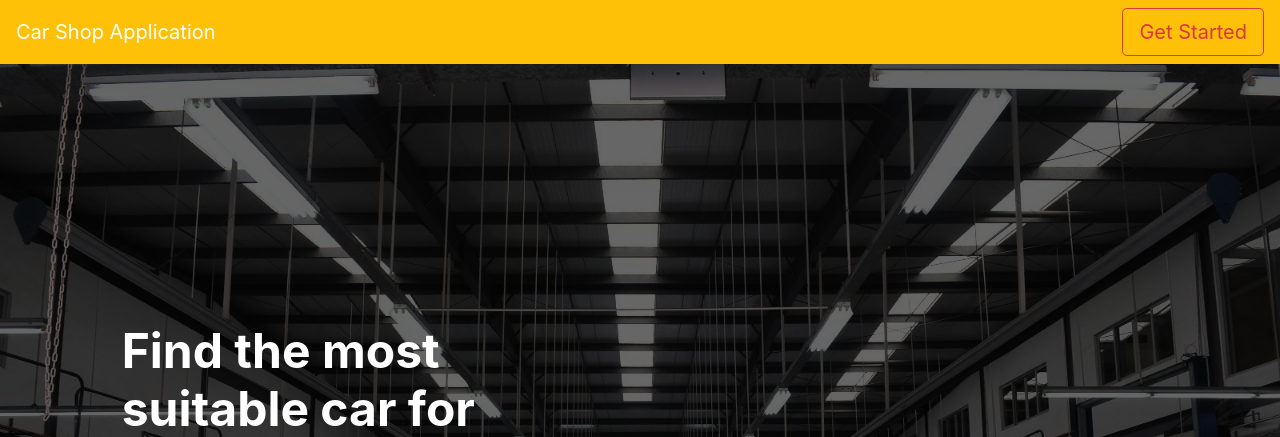
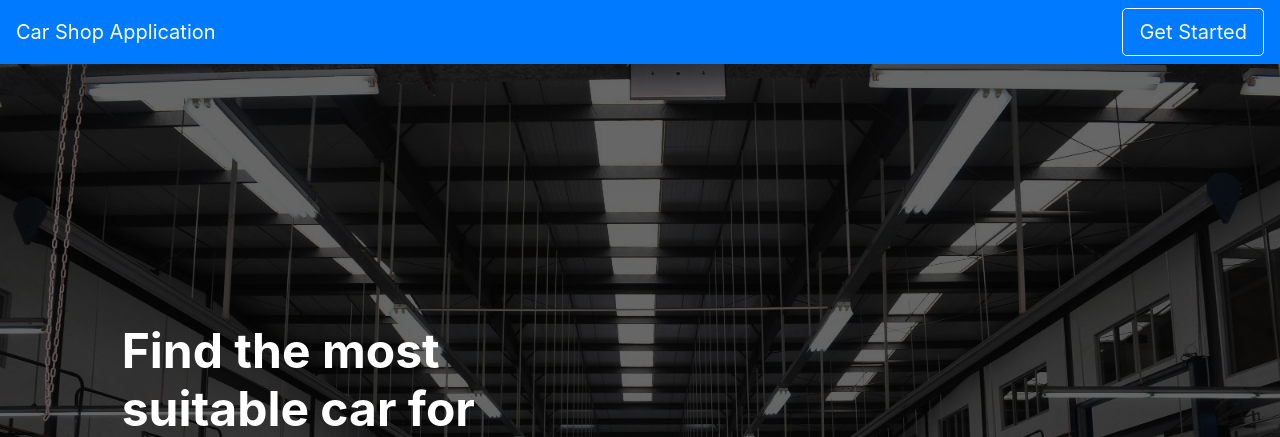
Before and after one commit to berk9/CarShop, a Spring app: page /home in a window 1280 px wide. Shown: the top 437 px of the page. Run offline with Thymeleaf, Linux system fonts and the light colour scheme; the template is opened without the code that fills it, so the values that code supplies are empty; some of the project's set-up classes (security, data sources, template engines, error pages and the like) are left out, and stand-ins take their place; some libraries are stand-ins or nearby versions; some web fonts are replaced.

Commit message:
CSS updates

```diff
--- a/src/main/resources/static/css/carshop.css
+++ b/src/main/resources/static/css/carshop.css
@@ -13,7 +13,7 @@
 #loginSec{
   width: 100%;
   height: 100vh;
-  background: url("../images/logo3.JPEG") top center no-repeat;
+  background: url("../images/carshop-background.jpeg") top center no-repeat;
   background-size: cover;
   position: relative;
   padding-top: 82px;
--- a/src/main/resources/templates/fragment/navbar.html
+++ b/src/main/resources/templates/fragment/navbar.html
@@ -12,7 +12,7 @@
 <body>
 
 <!-- Navbar -->
-<nav class="navbar navbar-expand-lg navbar-dark bg-warning" th:fragment="navbar(activeTab)">
+<nav class="navbar navbar-expand-lg navbar-dark bg-primary" th:fragment="navbar(activeTab)">
 
     <!-- Project name -->
     <a class="navbar-brand" th:href="@{/home}">Car Shop Application</a>
@@ -63,7 +63,7 @@
 
         <ul class="navbar-nav ml-auto">
             <li sec:authorize="isAnonymous()" class="nav-item">
-                <a th:href="@{/register}" class="btn btn-outline-danger btn-lg">Get Started</a>
+                <a th:href="@{/register}" class="btn btn-outline-light btn-lg">Get Started</a>
             </li>
             <li sec:authorize="hasRole('EMPLOYEE')" class="nav-item">
                 <div class="dropdown">
```
Also changed, not shown: src/main/resources/static/images2/carshop-background.jpeg (added).
